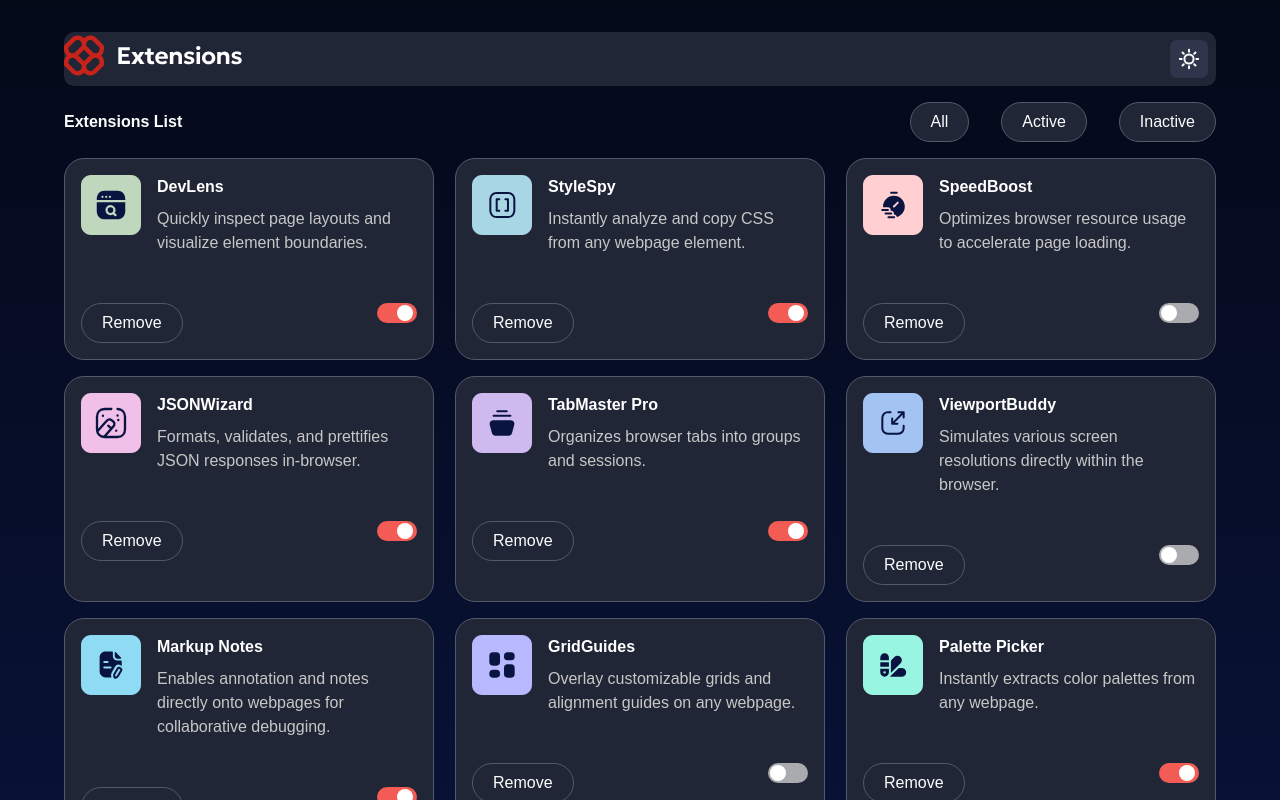
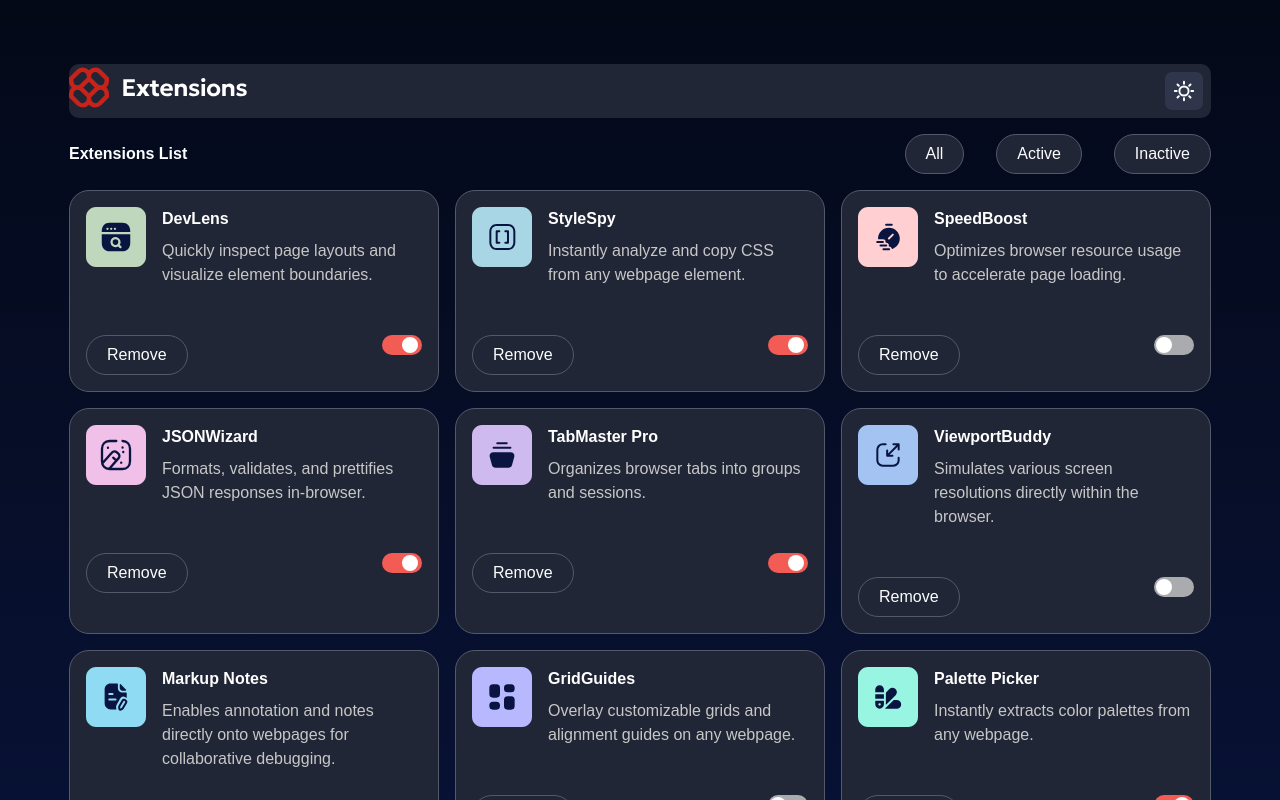
Before and after one commit to FranciscoFrontEndDeveloper/browserExtensionsManagerUiMain, an Angular app: page / in a window 1280 px wide. Shown: the top 800 px of the page. Built offline with nearby package versions, Linux system fonts and the light colour scheme; a web font is replaced by a local one.

Commit message:
styles responsive tablet finished

```diff
--- a/src/app/app.component.sass
+++ b/src/app/app.component.sass
@@ -96,3 +96,7 @@
     padding: 2rem 4rem
   .mainContainer
     height: auto
+
+@media screen and ( min-width:  768px)
+  .superMainDark, .superMainlight
+    padding: 4rem 4rem
--- a/src/app/components/cardextension/cardextension.component.sass
+++ b/src/app/components/cardextension/cardextension.component.sass
@@ -38,15 +38,29 @@
  margin: 3rem 0 0 0
 
 .allCardCont
- display: flex
+ display: grid
+ grid-template-columns: auto
  flex-direction: column
  justify-content: center
  gap: 1rem 0
+ grid-template-columns: auto
 
 @media screen and ( min-width:  1280px)
+   .allCardCont
+      grid-template-columns: repeat(3,auto)
+      flex-direction: row
+      flex-wrap: wrap
+      justify-content: space-between
+      grid-template-columns: repeat(3,auto)
+      gap: 1rem
+   .cardExtContDark, .cardExtContLight
+      width: 21rem
+@media screen and ( min-width:  768px) and (max-width: 1024px)
    .allCardCont
       flex-direction: row
       flex-wrap: wrap
       justify-content: space-between
+      grid-template-columns: repeat(2,auto)
+      gap: 1rem 1rem
    .cardExtContDark, .cardExtContLight
-      width: 21rem
+      width: 19rem
```
